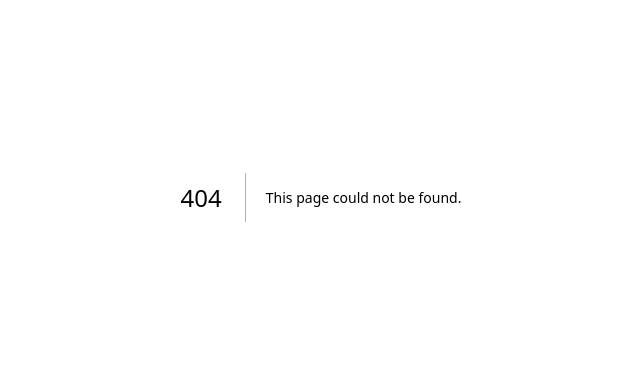
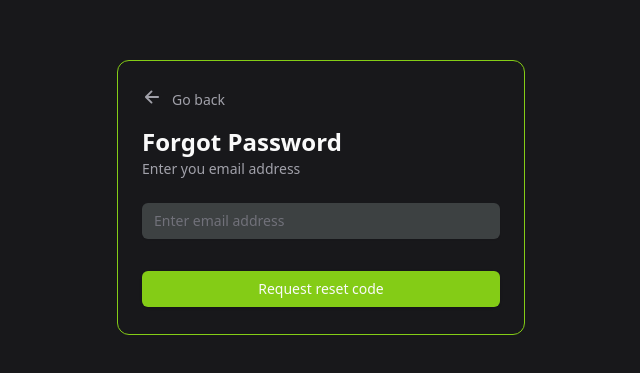
Before and after one commit to Eeoleir/syntactics-pomodoro-client, a Next.js app: page /forgot-password in a window 1280 px wide. Before the commit this address had no page. Shown: the part 203-576 px from the top of the page, without its empty margins (319-959 px from the left). Built offline with nearby package versions, Linux system fonts and the light colour scheme.

Commit message:
feature/ forgot-password

```diff
--- /dev/null
+++ b/app/(pages)/(authentication)/forgot-password/page.tsx
@@ -0,0 +1,88 @@
+"use client";
+
+import { Button } from "@/components/ui/button";
+import { useForm } from "react-hook-form";
+import { z } from "zod";
+import { zodResolver } from "@hookform/resolvers/zod";
+import { Input } from "@/components/ui/input";
+import { useRouter } from "next/navigation";
+import { IoArrowBack } from "react-icons/io5";
+
+import {
+  Form,
+  FormControl,
+  FormField,
+  FormItem,
+
+} from "@/components/ui/form";
+
+const formSchema = z.object({
+  email: z.string().email({ message: "Invalid email address" }),
+});
+
+type FormValues = z.infer<typeof formSchema>;
+
+
+export default function forgotPassword() {
+  const router = useRouter();
+  const form = useForm<FormValues>({
+    resolver: zodResolver(formSchema),
+    defaultValues: {
+      email: ""
+    },
+  });
+
+  const onSubmit = (values: FormValues) => {
+    console.log("Form data:", values);
+    router.push("/reset-code");
+
+  };
+
+  return (
+    <section className="content w-full h-screen mx-auto bg-[#18181B] text-[#FAFAFA] flex justify-center items-center">
+
+      <div className="flex h-[275px] w-[408px] border-[1px] rounded-xl bg-[#18181B] border-[#84CC16] flex-col">
+      <div className="title flex flex-row h-auto p-6 pb-0 items-center gap-[10px] cursor-pointer" onClick={() => router.back()}>
+          <IoArrowBack className="text-[20px] text-zinc-400" />
+          <p className="text-[14px] mt-1 text-zinc-400 font-normal">Go back</p>
+      </div>
+        <div className="form text-[14px] p-6 pb-0 pt-4">
+          <div className="text pb-6">
+            <h2 className="text-2xl font-semibold">Forgot Password</h2>
+            <p className="text-zinc-400">Enter you email address</p>
+          </div>
+          <Form {...form}>
+            <form
+              onSubmit={form.handleSubmit(onSubmit)}
+              className="space-y-3 text-left"
+            >
+              <FormField
+                control={form.control}
+                name="email"
+                render={({ field }) => (
+                  <FormItem>
+                    <FormControl>
+                      <Input
+                        required
+                        className="w-full bg-[#3D4142] border-none px-3 py-1"
+                        placeholder="Enter email address"
+                        {...field}
+                      />
+                    </FormControl>
+                  </FormItem>
+                )}
+              />
+
+              <div className="Request-btn pt-5">
+                <Button type="submit" className="bg-[#84CC16] w-full">
+                  Request reset code
+                </Button>
+              </div>
+            </form>
+          </Form>
+        </div>
+
+      </div>
+    </section>
+  );
+}
--- a/app/(pages)/login/page.tsx
+++ b/app/(pages)/(authentication)/login/page.tsx
@@ -43,7 +43,7 @@ export default function Login() {
   };
 
   return (
-    <section className="login w-full h-screen mx-auto bg-[#18181B] text-[#FAFAFA] flex justify-center items-center">
+    <section className="content w-full h-screen mx-auto bg-[#18181B] text-[#FAFAFA] flex justify-center items-center">
 
       <div className="flex h-[398px] w-[408px] border-[1px] rounded-xl bg-[#18181B] border-[#84CC16] flex-col">
         <div className="title flex flex-col h-auto p-6">
@@ -116,7 +116,7 @@ export default function Login() {
           </p>
           <p>
             Forgot Password?
-            <Link href="/reset-password">
+            <Link href="/forgot-password">
               <span className="underline ml-2 text-[#84CC16]">
                 Reset Password
               </span>
--- a/app/(pages)/register/page.tsx
+++ b/app/(pages)/(authentication)/register/page.tsx
@@ -48,7 +48,7 @@ export default function Register() {
   };
 
   return (
-    <section className="login w-full h-screen mx-auto bg-[#18181B] text-[#FAFAFA] flex justify-center items-center">
+    <section className="content w-full h-screen mx-auto bg-[#18181B] text-[#FAFAFA] flex justify-center items-center">
       <div className="flex h-[519px] w-[408px] border-[1px] rounded-xl bg-[#18181B] border-[#84CC16] flex-col">
         <div className="title flex flex-col p-6 pb-5">
           <h2 className="text-2xl font-semibold">Create an Account</h2>
@@ -129,7 +129,7 @@ export default function Register() {
                   </FormItem>
                 )}
               />
-              <div className="loginBtn pt-3">
+              <div className="registerBtn pt-3">
 
                   <Button type="submit" className="bg-[#84CC16] w-full flex">
                     Register
--- a/package.json
+++ b/package.json
@@ -19,9 +19,11 @@
     "react": "^19.0.0",
     "react-dom": "^19.0.0",
     "react-hook-form": "^7.54.2",
+    "react-icons": "^5.5.0",
     "tailwind-merge": "^3.0.2",
     "tailwindcss-animate": "^1.0.7",
-    "zod": "^3.24.2"
+    "zod": "^3.24.2",
+    "zustand": "^5.0.3"
   },
   "devDependencies": {
     "@eslint/eslintrc": "^3",
```
Also changed, not shown: 1 other file (tests, documents, lock files or other folders).
